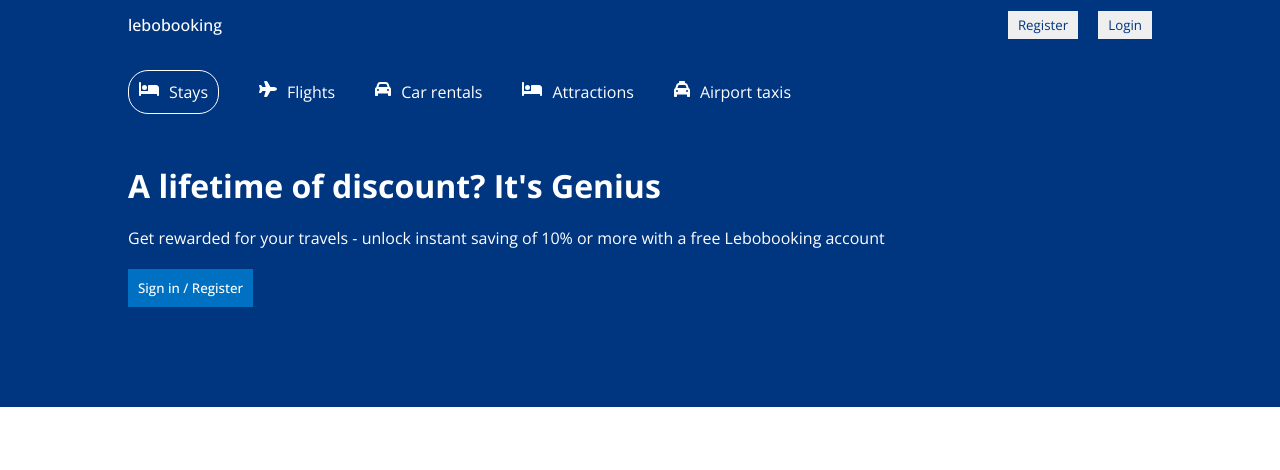
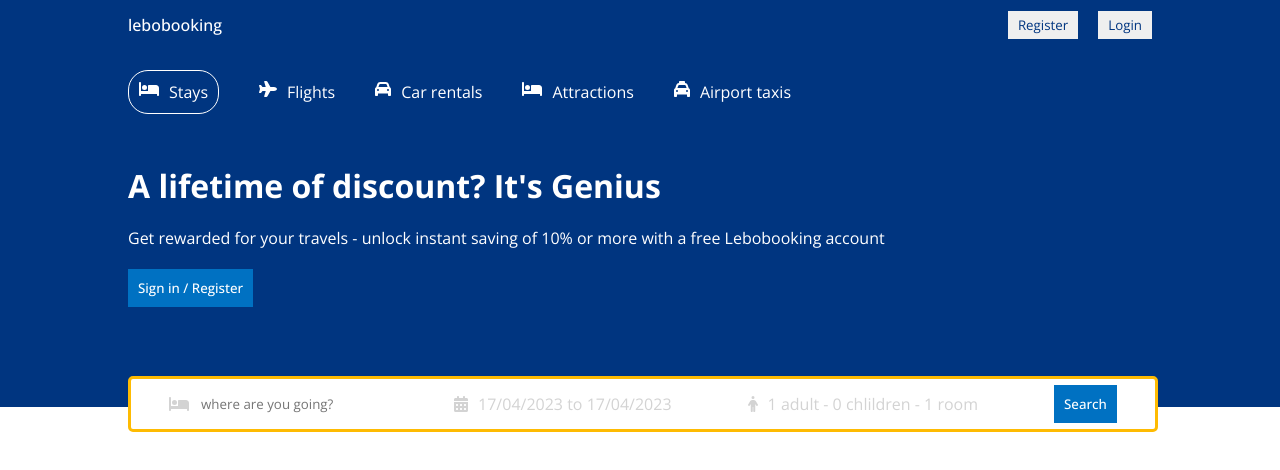
Before and after one commit to tafitahery/booking, a React (Create React App) app in the folder client/: page / in a window 1280 px wide. Shown: the top 470 px of the page. Built offline with nearby package versions, Linux system fonts and the light colour scheme.

Commit message:
React Advanced Search Bar Design with a Calendar

```diff
--- a/client/package.json
+++ b/client/package.json
@@ -10,7 +10,9 @@
     "@testing-library/jest-dom": "^5.16.4",
     "@testing-library/react": "^13.1.1",
     "@testing-library/user-event": "^13.5.0",
+    "date-fns": "^2.29.3",
     "react": "^18.0.0",
+    "react-date-range": "^1.4.0",
     "react-dom": "^18.0.0",
     "react-router-dom": "^6.10.0",
     "react-scripts": "^5.0.1",
--- a/client/src/components/header/Header.jsx
+++ b/client/src/components/header/Header.jsx
@@ -1,17 +1,51 @@
 import './header.css';
+
+import 'react-date-range/dist/styles.css'; // main css file
+import 'react-date-range/dist/theme/default.css'; // theme css file
 
 import { FontAwesomeIcon } from '@fortawesome/react-fontawesome';
 import {
   faBed,
+  faCalendarDays,
   faCar,
+  faPerson,
   faPlane,
   faTaxi,
 } from '@fortawesome/free-solid-svg-icons';
+import { DateRange } from 'react-date-range';
+import { format } from 'date-fns';
+import { useState } from 'react';
 
-export default function Header() {
+export default function Header({ type }) {
+  const [openDate, setOpenDate] = useState(false);
+  const [openOptions, setOpenOptions] = useState(false);
+  const [options, setOptions] = useState({
+    adult: 1,
+    children: 0,
+    room: 1,
+  });
+  const [date, setDate] = useState([
+    {
+      startDate: new Date(),
+      endDate: new Date(),
+      key: 'selection',
+    },
+  ]);
+
+  const handleOption = (name, operation) => {
+    setOptions((prev) => ({
+      ...prev,
+      [name]: operation === 'i' ? options[name] + 1 : options[name] - 1,
+    }));
+  };
+
   return (
     <div className="header">
-      <div className="headerContainer">
+      <div
+        className={
+          type === 'list' ? 'headerContainer listMode' : 'headerContainer'
+        }
+      >
         <div className="headerList">
           <div className="headerListItem active">
             <FontAwesomeIcon icon={faBed} />
@@ -34,12 +68,124 @@
             <span>Airport taxis</span>
           </div>
         </div>
-        <h1 className="headerTitle">A lifetime of discount? It's Genius</h1>
-        <p className="headerDesc">
-          Get rewarded for your travels - unlock instant saving of 10% or more
-          with a free Lebobooking account
-        </p>
-        <button className="headerButton">Sign in / Register</button>
+        {type !== 'list' && (
+          <>
+            <h1 className="headerTitle">A lifetime of discount? It's Genius</h1>
+            <p className="headerDesc">
+              Get rewarded for your travels - unlock instant saving of 10% or
+              more with a free Lebobooking account
+            </p>
+            <button className="headerBtn">Sign in / Register</button>
+            <div className="headerSearch">
+              <div className="headerSearchItem">
+                <FontAwesomeIcon icon={faBed} className="headerIcon" />
+                <input
+                  type="text"
+                  placeholder="where are you going?"
+                  className="headerSearchInput"
+                />
+              </div>
+              <div className="headerSearchItem">
+                <FontAwesomeIcon icon={faCalendarDays} className="headerIcon" />
+                <span
+                  className="headerSearchText"
+                  onClick={() => setOpenDate(!openDate)}
+                >{`${format(date[0].startDate, 'dd/MM/yyyy')} to ${format(
+                  date[0].endDate,
+                  'dd/MM/yyyy'
+                )}`}</span>
+                {openDate && (
+                  <DateRange
+                    editableDateInputs={true}
+                    onChange={(item) => setDate([item.selection])}
+                    moveRangeOnFirstSelection={false}
+                    ranges={date}
+                    className="date"
+                  />
+                )}
+              </div>
+              <div className="headerSearchItem">
+                <FontAwesomeIcon icon={faPerson} className="headerIcon" />
+                <span
+                  className="headerSearchText"
+                  onClick={() => setOpenOptions(!openOptions)}
+                >
+                  {`${options.adult} adult - ${options.children} chlildren - ${options.room} room`}
+                </span>
+                {openOptions && (
+                  <div className="options">
+                    <div className="optionItem">
+                      <span className="spanOptionText">Adult</span>
+                      <div className="optionCounter">
+                        <button
+                          disabled={options.adult <= 1}
+                          className="optionCounterButton"
+                          onClick={() => handleOption('adult', 'd')}
+                        >
+                          -
+                        </button>
+                        <span className="optionCounterNumber">
+                          {options.adult}
+                        </span>
+                        <button
+                          className="optionCounterButton"
+                          onClick={() => handleOption('adult', 'i')}
+                        >
+                          +
+                        </button>
+                      </div>
+                    </div>
+                    <div className="optionItem">
+                      <span className="spanOptionText">Children</span>
+                      <div className="optionCounter">
+                        <button
+                          disabled={options.children <= 0}
+                          className="optionCounterButton"
+                          onClick={() => handleOption('children', 'd')}
+                        >
+                          -
+                        </button>
+                        <span className="optionCounterNumber">
+                          {options.children}
+                        </span>
+                        <button
+                          className="optionCounterButton"
+                          onClick={() => handleOption('children', 'i')}
+                        >
+                          +
+                        </button>
+                      </div>
+                    </div>
+                    <div className="optionItem">
+                      <span className="spanOptionText">Room</span>
+                      <div className="optionCounter">
+                        <button
+                          disabled={options.room <= 1}
+                          className="optionCounterButton"
+                          onClick={() => handleOption('room', 'd')}
+                        >
+                          -
+                        </button>
+                        <span className="optionCounterNumber">
+                          {options.room}
+                        </span>
+                        <button
+                          className="optionCounterButton"
+                          onClick={() => handleOption('room', 'i')}
+                        >
+                          +
+                        </button>
+                      </div>
+                    </div>
+                  </div>
+                )}
+              </div>
+              <div className="headerSearchItem">
+                <button className="headerBtn">Search</button>
+              </div>
+            </div>
+          </>
+        )}
       </div>
     </div>
   );
--- a/client/src/components/header/header.css
+++ b/client/src/components/header/header.css
@@ -3,12 +3,17 @@
   color: white;
   display: flex;
   justify-content: center;
+  position: relative;
 }
 
 .headerContainer {
   width: 100%;
   max-width: 1024px;
   margin: 20px 0 100px 0;
+}
+
+.headerContainer.listMode {
+  margin: 20px 0 0 0;
 }
 
 .headerList {
@@ -33,7 +38,7 @@
   margin: 20px 0;
 }
 
-.headerButton {
+.headerBtn {
   background-color: #0071c2;
   color: white;
   font-weight: 500;
@@ -41,3 +46,81 @@
   padding: 10px;
   cursor: pointer;
 }
+
+.headerSearch {
+  height: 30px;
+  background-color: white;
+  border: 3px solid #febb02;
+  display: flex;
+  align-items: center;
+  justify-content: space-around;
+  padding: 10px 0;
+  border-radius: 5px;
+  position: absolute;
+  bottom: -25px;
+  width: 100%;
+  max-width: 1024px;
+}
+
+.headerSearchItem {
+  display: flex;
+  align-items: center;
+  gap: 10px;
+}
+
+.headerIcon {
+  color: lightgray;
+}
+
+.headerSearchInput {
+  border: none;
+  outline: none;
+}
+
+.headerSearchText {
+  color: lightgray;
+  cursor: pointer;
+}
+
+.date {
+  position: absolute;
+  top: 50px;
+}
+
+.options {
+  position: absolute;
+  top: 50px;
+  background-color: white;
+  color: gray;
+  border-radius: 5px;
+  -webkit-box-shadow: 0px 0px 10px -5px rgba(0, 0, 0, 0.4);
+  box-shadow: 0px 0px 10px -5px rgba(0, 0, 0, 0.4);
+}
+
+.optionItem {
+  width: 200px;
+  display: flex;
+  justify-content: space-between;
+  margin: 10px;
+}
+
+.optionCounter {
+  display: flex;
+  align-items: center;
+  gap: 10px;
+  font-size: 12px;
+  color: black;
+}
+
+.optionCounterButton {
+  width: 30px;
+  height: 30px;
+  border: 1px solid #0071c2;
+  color: #0071c2;
+  cursor: pointer;
+  background-color: white;
+}
+
+.optionCounterButton:disabled {
+  cursor: not-allowed;
+}
--- a/client/src/pages/list/List.jsx
+++ b/client/src/pages/list/List.jsx
@@ -1,5 +1,12 @@
 import React from 'react';
+import Header from '../../components/header/Header';
+import Navbar from '../../components/navbar/Navbar';
 
 export default function List() {
-  return <div>List</div>;
+  return (
+    <div>
+      <Navbar />
+      <Header type="list" />
+    </div>
+  );
 }
```
Also changed, not shown: 1 other file (tests, documents, lock files or other folders).
